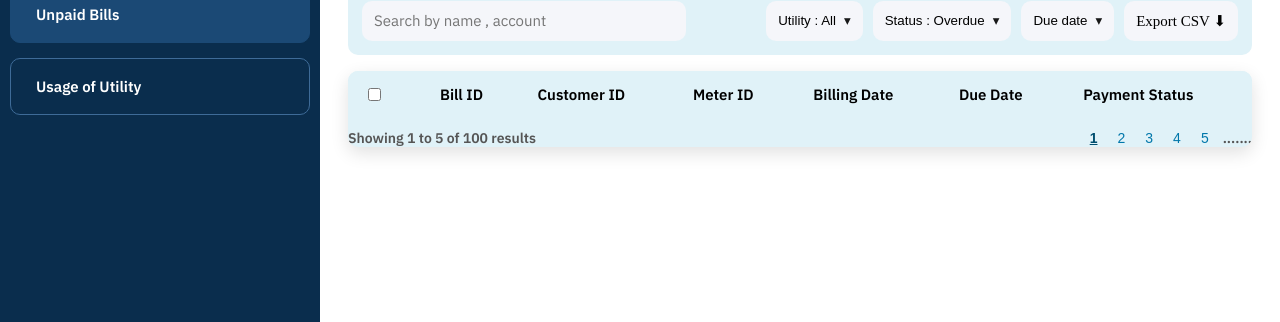
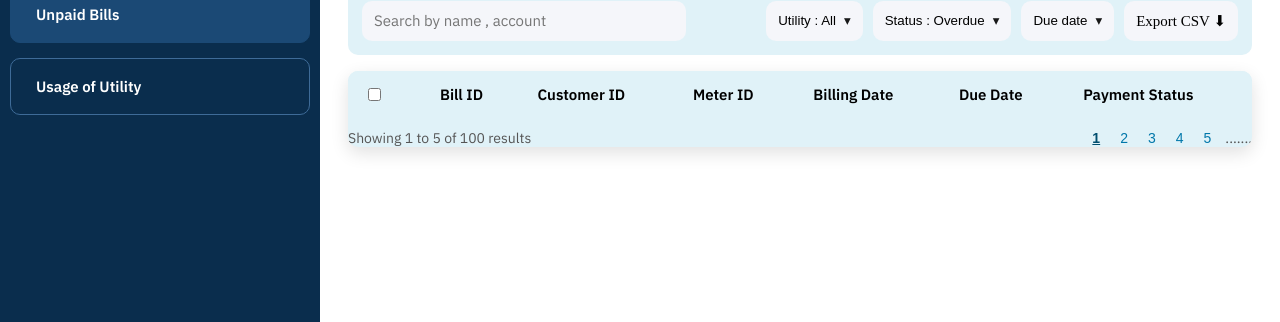
Before and after one commit to Sadeeshana/Utility-Managment-System, a PHP site: page /Unpaidbills.html in a window 1280 px wide. Shown: the part 252-574 px from the top of the page. Run offline with PHP 8.4, Linux system fonts and the light colour scheme; lists and menus that the app fills with data are empty.

Commit message:
Update css
Update css

```diff
--- a/Frontend/Topconsumer.css
+++ b/Frontend/Topconsumer.css
@@ -186,7 +186,6 @@ body {
   color: #004e6f;
 }
 
-
 /* Dropdown */
 .dropdown { position: relative; display: inline-block; }
 .filter-dropdown {
--- a/Frontend/Topconsumer.html
+++ b/Frontend/Topconsumer.html
@@ -101,8 +101,6 @@
         <button>5</button>
         <span>.......</span>
       </div>
-    </div>
-  </div>
         </section>
         </div>
 
--- a/Frontend/Unpaidbills.css
+++ b/Frontend/Unpaidbills.css
@@ -184,7 +184,8 @@ color: black; }
   display: flex;
   justify-content: space-between;
   align-items: center;
-  color: #555;
+  color: #333;
+  font-weight: 400;
 }
 
 .pagination span {
```
